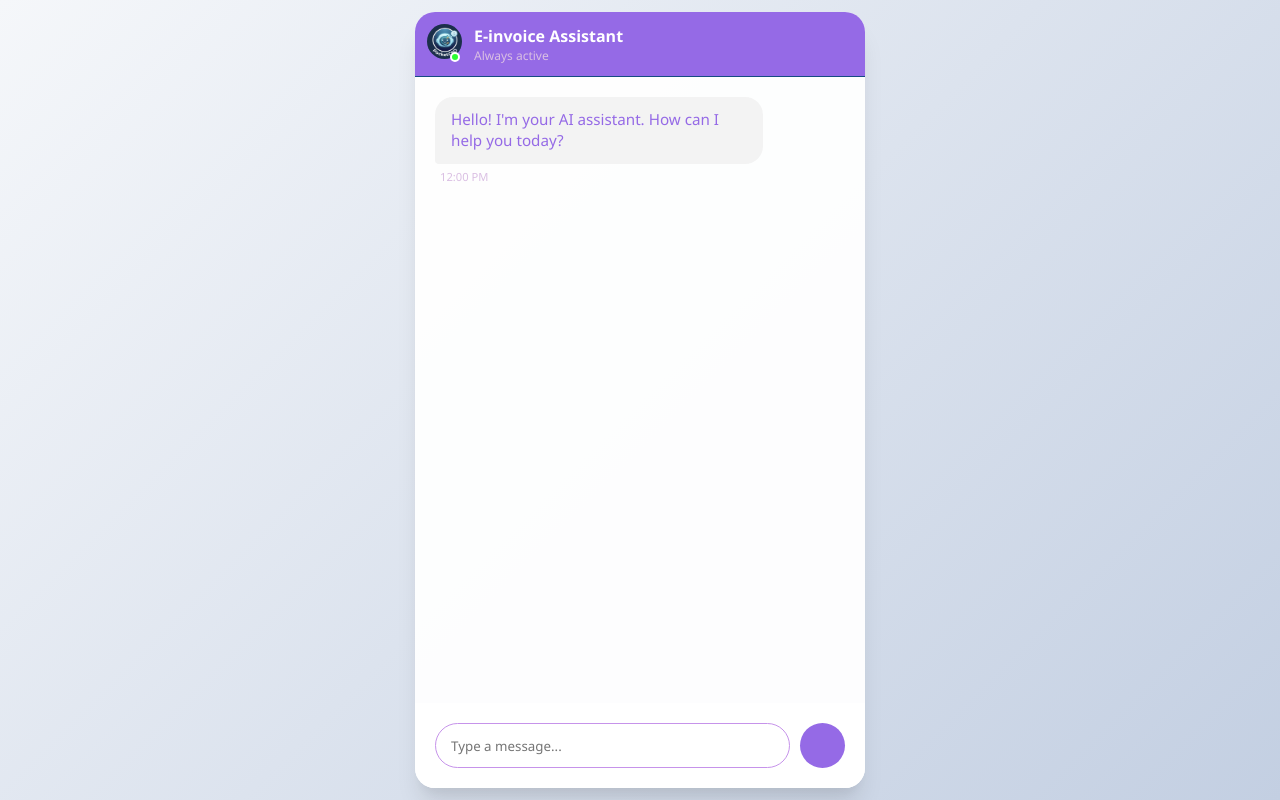
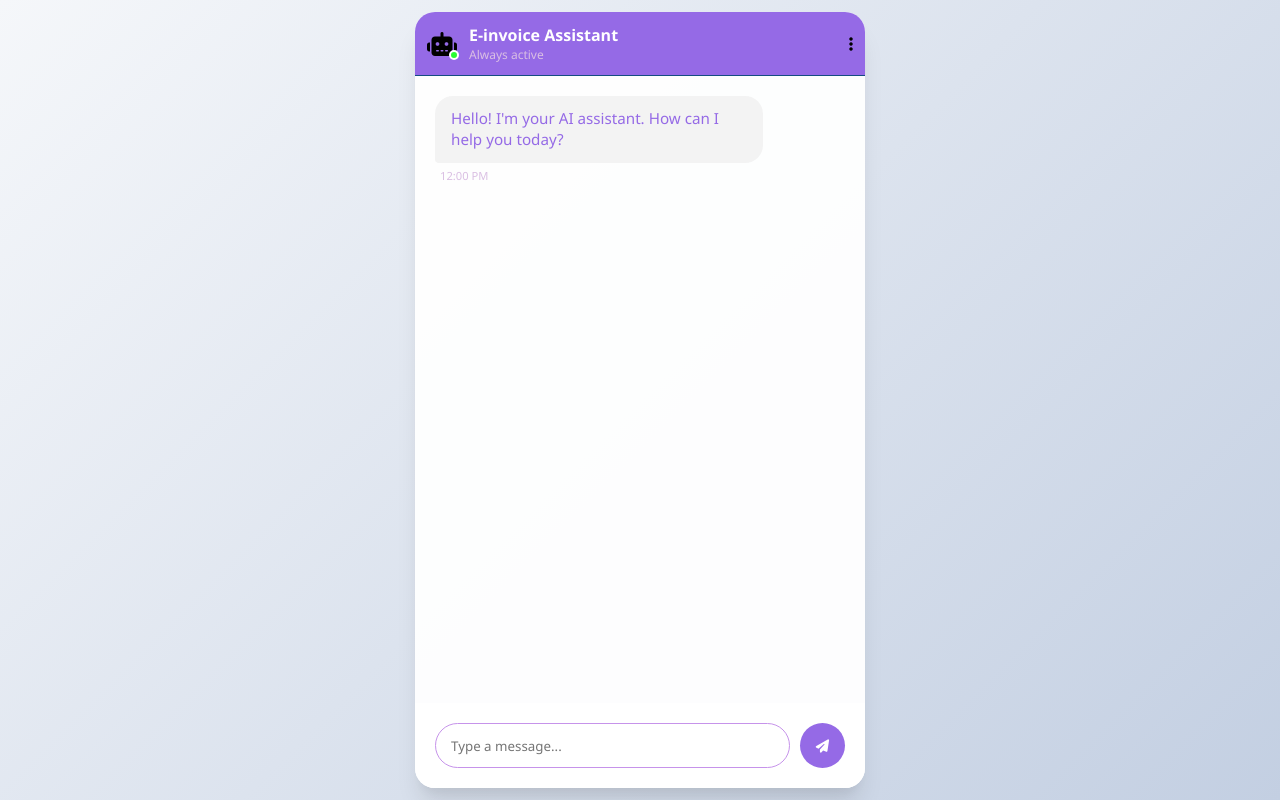
Before and after one commit to WongMJ820/XXX, a Flask app: page / in a window 1280 px wide. Run offline with Flask 3, Linux system fonts and the light colour scheme.

Commit message:
add planeicon & new avatar

```diff
--- a/static/css/style.css
+++ b/static/css/style.css
@@ -69,8 +69,8 @@ body {
     border: 2px solid white;
     border-radius: 50%;
     position: absolute;
-    bottom: 2px;
-    right: 2px;
+    bottom: -5px;
+    right: -2px;
 }
 
 .user-info h4 { font-size: 1rem; color: white; }
--- a/templates/index.html
+++ b/templates/index.html
@@ -5,6 +5,7 @@
     <meta name="viewport" content="width=device-width, initial-scale=1.0">
     <title>PocketCFO</title>
     <link rel="stylesheet" href="{{ url_for('static', filename='css/style.css') }}">
+    <link rel="stylesheet" href="https://cdnjs.cloudflare.com/ajax/libs/font-awesome/6.4.2/css/all.min.css">
 </head>
 <body>
 
@@ -13,7 +14,7 @@
         <div class="chat-header">
             <div class="user-info">
                 <div class="avatar">
-                    <img src="{{ url_for('static',filename='images/avatar.png')}}"alt="PocketCFO">
+                    <i class="fa-solid fa-robot fa-xl"></i>
                     <span class="status-dot"></span>
                 </div>
                 <div>
```
